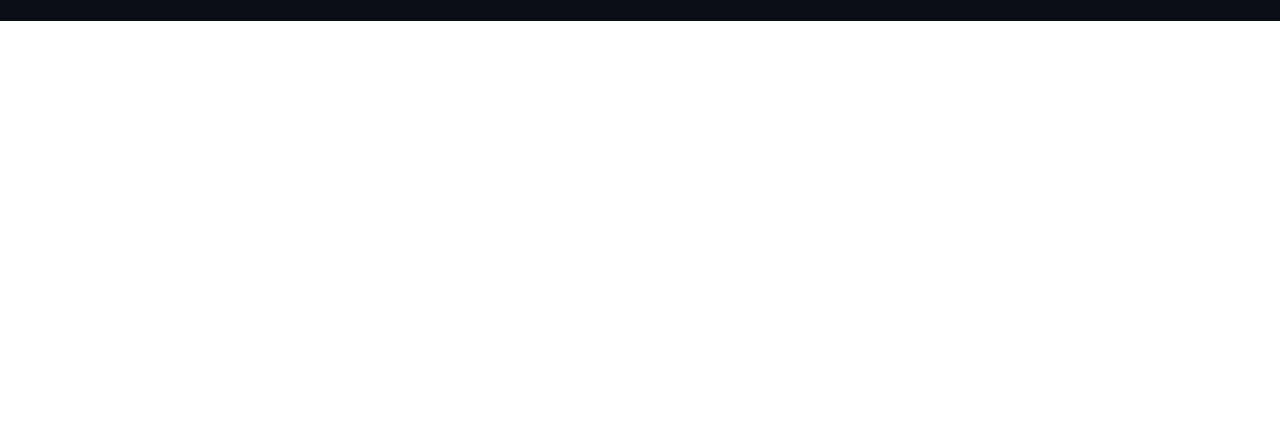
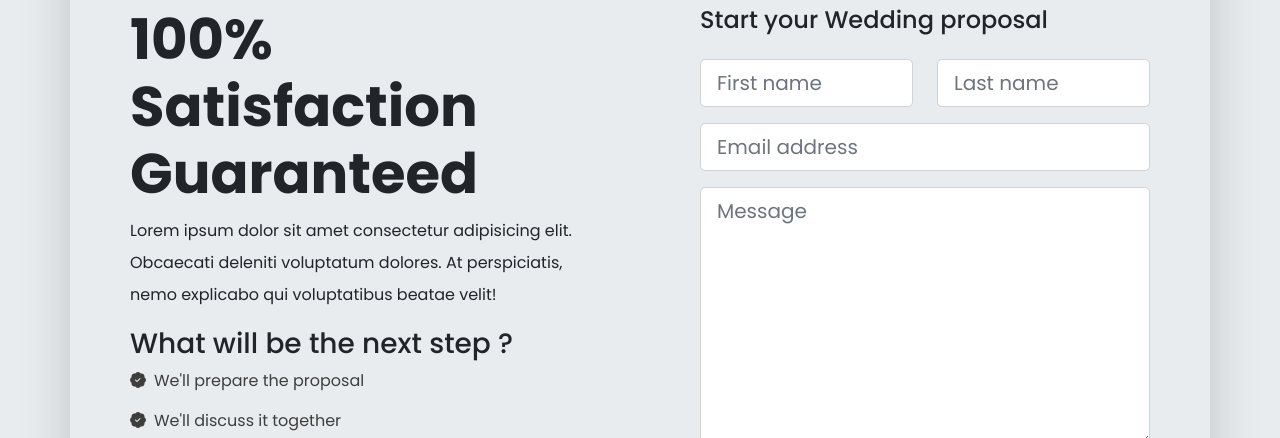
Before and after one commit to TouhidZaman/nt-weddings-zone, a plain HTML site: page index.html in a window 1280 px wide. Shown: the part 2362-2800 px from the top of the page. Before the commit the page ends 2383 px from the top, so only its background shows below. Drawn offline with nearby package versions, Linux system fonts and the light colour scheme.

Commit message:
NT get started section added

```diff
--- a/index.html
+++ b/index.html
@@ -13,7 +13,7 @@
 
     <!-- Custom Stylesheet File -->
     <link rel="stylesheet" href="styles/nt-custom-style.css">
-    <title>NT weddings zone - A wedding event organizer</title>
+    <title>NT weddings zone - weddings event organizer</title>
   </head>
   <body>
     <header>
@@ -36,7 +36,7 @@
                   <a class="nav-link" href="#faq">FAQ's</a>
                 </li>
                 <li class="nav-item">
-                  <a class="nav-link" href="#">Subscribe</a>
+                  <a class="nav-link" href="#get-started">Contact</a>
                 </li>
               </ul>
             </div>
@@ -263,6 +263,52 @@
           </div>
         </div>
       </section>
+
+      <!-- Bonus Get started section  -->
+      <section  id="get-started" class="nt-bg-dark-light  mt-4 mt-lg-5 py-4">
+        <div class="container get-started">
+          <h3 class="text-center display-6 nt-text-primary my-0 my-md-5">Get Started</h3>
+          <div class="row g-4 my-4 shadow-lg">
+            <div class="col-12 col-lg-6">
+              <div class="offer-info p-5 w-100">
+                <h4 class="display-4 fw-bold text-capitalize">100% satisfaction guaranteed</h4>
+                <p class="lh-lg">Lorem ipsum dolor sit amet consectetur adipisicing elit. Obcaecati deleniti voluptatum dolores. At perspiciatis, nemo explicabo qui voluptatibus beatae velit!</p>
+                <h3 class="">What will be the next step ?</h3>
+                <div class="nt-text-primary">
+                  <p><i class="bi bi-patch-check-fill pe-2"></i>We'll prepare the proposal</p>
+                  <p><i class="bi bi-patch-check-fill pe-2"></i>We'll discuss it together</p>
+                  <p><i class="bi bi-patch-check-fill pe-2"></i>Let's start the discussion</p>
+                </div>
+              </div>
+            </div>
+            <div class="col-12 col-lg-6">
+              <div class="form p-5 w-100">
+                <h4 class="mb-4">Start your Wedding proposal</h4>
+                <form action="#" class="row">
+                  <div class="col-md-6 mb-3">
+                    <input type="text" placeholder="First name" id="firstNameId" class="form-control form-control-lg">
+                  </div>
+                  <div class="col-md-6 mb-3">
+                    <input type="text" placeholder="Last name" id="lastNameId" class="form-control form-control-lg">
+                  </div>
+                  <div class="col-lg-12 mb-3">
+                    <input type="email" placeholder="Email address" id="emailId " class="form-control form-control-lg">
+                  </div>
+                  <div class="col-lg-12 mb-3">
+                    <textarea placeholder="Message" name="message" id="messageId" rows="8" class="form-control form-control-lg"></textarea>
+                  </div>
+                  <div class="text-center d-grid mt-1">
+                    <button type="button" class="btn btn-secondary rounded-pill py-2">
+                      Submit Proposal
+                      <i class="fas fa-paper-plane"></i>
+                    </button>
+                  </div>
+                </form>
+              </div>
+            </div>
+          </div>
+        </div>
+      </section>
     </main>
 
     <!-- Footer Area  -->
--- a/styles/nt-custom-style.css
+++ b/styles/nt-custom-style.css
@@ -8,6 +8,10 @@ body {
 /*NT's Custom Text Colors  */
 .nt-text-primary {
     color: #3E3E3E !important;
+}
+/*NT's Custom Background Colors  */
+.nt-bg-dark-light {
+    background: rgb(233,236,239);
 }
 
 /* Top banner area  */
@@ -31,6 +35,10 @@ body {
     left: 80%;
 }
 
+/* Bonus get started  */
+
+
+
 /* Footer area  */
 footer {
     background: #0B0D17;
```
